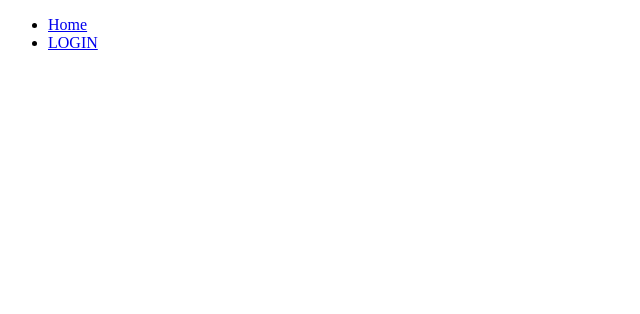
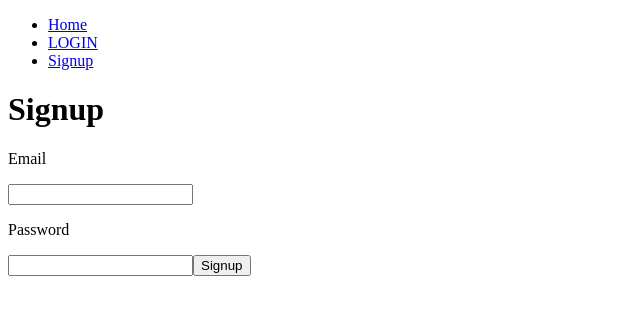
Before and after one commit to mattsuzuki/glowz, a React (Create React App) app: page /signup in a window 1280 px wide. Before the commit this address had no page. Shown: the top 314 px of the page, without its empty margins (0-640 px from the left). Built offline with nearby package versions, Linux system fonts and the light colour scheme.

Commit message:
login signup and home functionality complete

```diff
--- a/src/components/App.js
+++ b/src/components/App.js
@@ -2,6 +2,7 @@ import NotesPage from "../pages/NotesPage";
 import { BrowserRouter, Routes, Route, Link } from "react-router-dom";
 import LoginPage from "../pages/LoginPage";
 import RequireAuth from "./RequireAuth";
+import SignupPage from "../pages/SignupPage";
 
 function App() {
   return (
@@ -14,6 +15,9 @@ function App() {
           <li>
             <Link to="/login">LOGIN</Link>
           </li>
+          <li>
+            <Link to="/signup">Signup</Link>
+          </li>
         </ul>
         <Routes>
           <Route
@@ -25,6 +29,7 @@ function App() {
             }
           />
           <Route path="/login" element={<LoginPage />} />
+          <Route path="/signup" element={<SignupPage />} />
         </Routes>
       </BrowserRouter>
     </div>
--- a/src/components/LoginForm.js
+++ b/src/components/LoginForm.js
@@ -1,11 +1,22 @@
 import React from "react";
 import authStore from "../stores/authStore";
+import { useNavigate } from "react-router-dom";
 
 export default function LoginForm() {
   const store = authStore();
+  const navigate = useNavigate();
+
+  const handleLogin = async (e) => {
+    e.preventDefault();
+
+    await store.login();
+
+    // Navigate
+    navigate("/");
+  };
 
   return (
-    <form onSubmit={store.login}>
+    <form onSubmit={handleLogin}>
       <input
         onChange={store.updateLoginForm}
         value={store.loginForm.email}
--- a/src/components/RequireAuth.js
+++ b/src/components/RequireAuth.js
@@ -1,10 +1,22 @@
+import { useEffect } from "react";
+import { Navigate } from "react-router-dom";
 import authStore from "../stores/authStore.js";
 
 export default function RequireAuth(props) {
   const store = authStore();
 
-  if (!store.loggedIn) {
-    return <div> Please Login</div>;
+  useEffect(() => {
+    if (store.loggedIn === null) {
+      store.checkAuth();
+    }
+  }, []);
+
+  if (store.loggedIn === null) {
+    return <div>Loading</div>;
+  }
+
+  if (store.loggedIn === false) {
+    return <Navigate to="/login" />;
   }
 
   return <div>{props.children}</div>;
--- /dev/null
+++ b/src/components/SignupForm.js
@@ -0,0 +1,33 @@
+import authStore from "../stores/authStore";
+import { useNavigate } from "react-router-dom";
+
+export default function SignupForm() {
+  const store = authStore();
+  const navigate = useNavigate();
+
+  const handleSignup = async (e) => {
+    e.preventDefault();
+    await store.signup();
+    navigate("/login");
+  };
+
+  return (
+    <form onSubmit={handleSignup}>
+      <p>Email</p>
+      <input
+        onChange={store.updateSignupForm}
+        value={store.signupForm.email}
+        type="email"
+        name="email"
+      />
+      <p>Password</p>
+      <input
+        onChange={store.updateSignupForm}
+        value={store.signupForm.password}
+        type="password"
+        name="password"
+      />
+      <button type="submit">Signup</button>
+    </form>
+  );
+}
--- /dev/null
+++ b/src/pages/SignupPage.js
@@ -0,0 +1,11 @@
+import React from "react";
+import SignupForm from "../components/SignupForm";
+
+export default function SignupPage() {
+  return (
+    <div>
+      <h1>Signup</h1>
+      <SignupForm />
+    </div>
+  );
+}
--- a/src/stores/authStore.js
+++ b/src/stores/authStore.js
@@ -5,6 +5,11 @@ const authStore = create((set) => ({
   loggedIn: null,
 
   loginForm: {
+    email: "",
+    password: "",
+  },
+
+  signupForm: {
     email: "",
     password: "",
   },
@@ -22,15 +27,54 @@ const authStore = create((set) => ({
     });
   },
 
-  login: async (e) => {
-    e.preventDefault();
+  updateSignupForm: (e) => {
+    const { name, value } = e.target;
 
+    set((state) => {
+      return {
+        signupForm: {
+          ...state.signupForm,
+          [name]: value,
+        },
+      };
+    });
+  },
+
+  login: async () => {
     const { loginForm } = authStore.getState();
     await axios.post("/login", loginForm, {
       withCredentials: true,
     });
 
-    set({ loggidIn: true });
+    set({
+      loggidIn: true,
+      loginForm: {
+        email: "",
+        password: "",
+      },
+    });
+  },
+
+  checkAuth: async () => {
+    try {
+      await axios.get("/check-auth", { withCredentials: true });
+      set({ loggedIn: true });
+    } catch {
+      set({ loggedIn: false });
+    }
+  },
+
+  signup: async () => {
+    const { signupForm } = authStore.getState();
+
+    await axios.post("/signup", signupForm, { withCredentials: true });
+
+    set({
+      signupForm: {
+        email: "",
+        password: "",
+      },
+    });
   },
 }));
 
```
